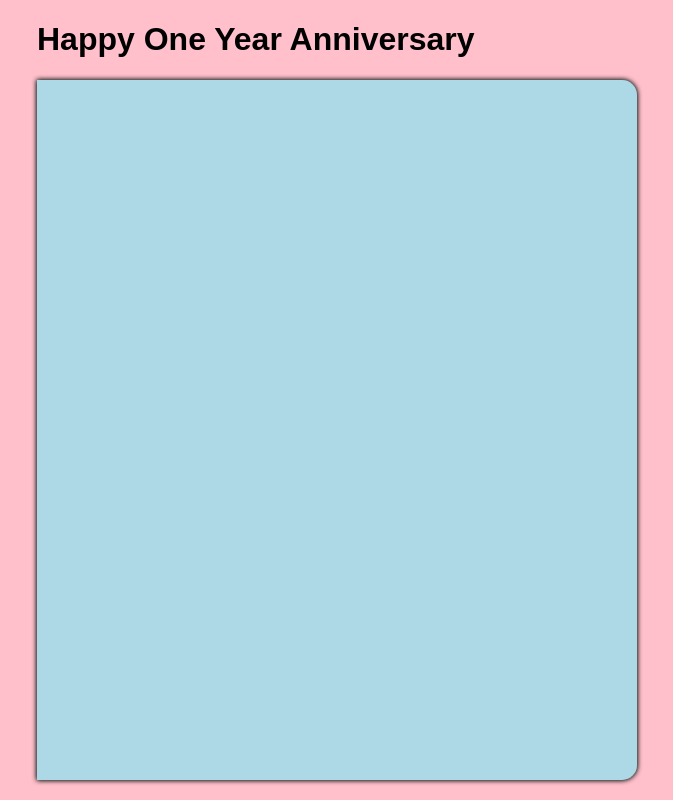
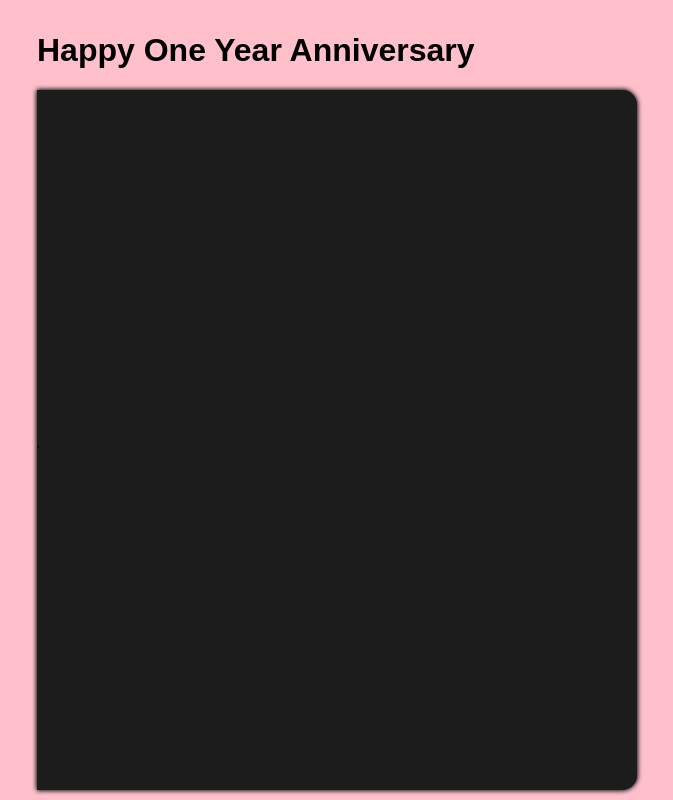
Before and after one commit to yilmazderin/HappyOneYear, a React (Create React App) app in the folder for-emma/: page / in a window 1280 px wide. Shown: the whole page, without its empty margins (303-976 px from the left). Built offline with nearby package versions, Linux system fonts and the light colour scheme.

Commit message:
Add pages

```diff
--- a/for-emma/package.json
+++ b/for-emma/package.json
@@ -3,6 +3,7 @@
   "version": "0.1.0",
   "private": true,
   "dependencies": {
+    "@fortawesome/fontawesome-free": "^6.5.1",
     "@testing-library/jest-dom": "^5.17.0",
     "@testing-library/react": "^13.4.0",
     "@testing-library/user-event": "^13.5.0",
--- a/for-emma/public/index.html
+++ b/for-emma/public/index.html
@@ -10,6 +10,7 @@
       content="Web site created using create-react-app"
     />
     <link rel="apple-touch-icon" href="%PUBLIC_URL%/logo192.png" />
+    <link rel="stylesheet" href="https://cdnjs.cloudflare.com/ajax/libs/font-awesome/5.15.4/css/all.min.css"/>
     <!--
       manifest.json provides metadata used when your web app is installed on a
       user's mobile device or desktop. See https://developers.google.com/web/fundamentals/web-app-manifest/
--- a/for-emma/src/App.css
+++ b/for-emma/src/App.css
@@ -1,7 +1,7 @@
 body{
   font-family: "Poppin", sans-serif;
   background-color: #FFC0CB;
-  height: 100%;
+  height: 100vh;
   display: flex;
   align-items: center;
   justify-content: center;
--- a/for-emma/src/book/Book.jsx
+++ b/for-emma/src/book/Book.jsx
@@ -4,13 +4,67 @@ import "./book.css";
 const Book = () => {
     return (
         <div>
-            <input type="checkbox" id="checkbox-cover" />
-            <div className="book">
-                <div className="cover">
+            <input type="checkbox" id="checkbox-cover"/>
+            <input type="checkbox" id="checkbox-page1"/>
+            <input type="checkbox" id="checkbox-page2"/>
+            <input type="checkbox" id="checkbox-page3"/>
+            <div class="book">
+                <div class="cover">
+                    <i class="fa-solid fa-heart"></i>
                     <label htmlFor="checkbox-cover"></label>
                 </div>
-                <div className="page"></div>
-                <div className="back-cover"></div>
+                <div class="page" id="page1">
+                    <div class="front-page">
+                        <div class="page-title">
+                            <h3>Prequel</h3>
+                        </div>
+                        <div class="page-content">
+
+                        </div>
+                        <label class="next" for="checkbox-page1"><i class="fas fa-chevron-right"/></label>
+                    </div>
+                    <div class="back-page">
+                        <div class="page-title"></div>
+                        <div class="page-content"></div>
+                        <label class="prev" for="checkbox-page1"><i class="fas fa-chevron-left"/></label>
+                    </div>
+                </div>
+
+                <div class="page" id="page2">
+                    <div class="front-page">
+                        <div class="page-title">
+                            <h3>Chapter 1</h3>
+                        </div>
+                        <div class="page-content">
+                            <p>Dadada</p>
+                        </div>
+                        <label class="next" for="checkbox-page2"><i class="fas fa-chevron-right"/></label>
+                    </div>
+                    <div class="back-page">
+                        <div class="page-title"></div>
+                        <div class="page-content"></div>
+                        <label class="prev" for="checkbox-page2"><i class="fas fa-chevron-left"/></label>
+                    </div>
+                </div>
+
+                <div class="page" id="page3">
+                    <div class="front-page">
+                        <div class="page-title">
+                            <h3>Chapter 2</h3>
+                        </div>
+                        <div class="page-content">
+                            <p>Dada</p>
+                        </div>
+                        <label class="next" for="checkbox-page3"><i class="fas fa-chevron-right"/></label>
+                    </div>
+                    <div class="back-page">
+                        <div class="page-title"></div>
+                        <div class="page-content"></div>
+                        <label class="prev" for="checkbox-page3"><i class="fas fa-chevron-left"/></label>
+                    </div>
+                </div>
+
+                <div class="back-cover"></div>
             </div>
         </div>
     );
--- a/for-emma/src/book/book.css
+++ b/for-emma/src/book/book.css
@@ -11,7 +11,7 @@
   }
 
   .cover, .back-cover {
-    background-color: lightblue;
+    background-color: rgb(28, 28, 28);
     width: 100%;
     height: 100%;
     border-radius: 0 15px 15px 0;
@@ -23,7 +23,7 @@
 
   .cover {
     position: absolute;
-    z-index: 2;
+    z-index: 4;
     transform-origin: center left;
     transition: transform 1s;
   }
@@ -40,13 +40,60 @@
   }
 
   .page{
-    z-index: 1;
     position: absolute;
     background-color: white;
     width: 570px;
     height: 670px;
     border-radius: 0 15px 15px 0;
     margin-top: 10px;
+    transform-origin: left;
+    transform-style: preserve-3d;
+    transform: rotateY(0deg);
+    transition-duration: 1.5s;
+  }
+
+  .front-page{
+    position: absolute;
+    width: 100%;
+    height: 100%;
+    backface-visibility: hidden;
+    padding: 1rem;
+    box-sizing: border-box;
+  }
+
+  .back-page{
+    transform: rotateY(180deg);
+    position: absolute;
+    width: 100%;
+    height: 100%;
+    backface-visibility: hidden;
+    z-index: 99;
+  }
+
+  .next, .prev{
+    position: absolute;
+    bottom: 1em;
+    cursor: pointer;
+  }
+
+  .next {
+    right: 1em;
+  }
+
+  .prev {
+    left: 1em;
+  }
+
+  #page1{
+    z-index: 3;
+  }
+
+  #page2{
+    z-index: 2;
+  }
+
+  #page3{
+    z-index: 1;
   }
 
   #checkbox-cover:checked ~ .book{
@@ -54,5 +101,18 @@
   }
 
   #checkbox-cover:checked ~ .book .cover{
+    transition: transform 1.5s, z-index 0.5s 0.5s;
     transform: rotateY(-180deg);
+    z-index: 1;
   }
+  #checkbox-cover:checked ~ .book .page{
+    box-shadow: 0 0 3px rgb(99,98,98);
+  }
+  #checkbox-page1:checked ~ .book #page1{
+    transform: rotateY(-180deg);
+    z-index: 2;
+  }
+  #checkbox-page2:checked ~ .book #page2{
+    transform: rotateY(-180deg);
+    z-index: 3;
+  }
```
Also changed, not shown: 1 other file (tests, documents, lock files or other folders).
